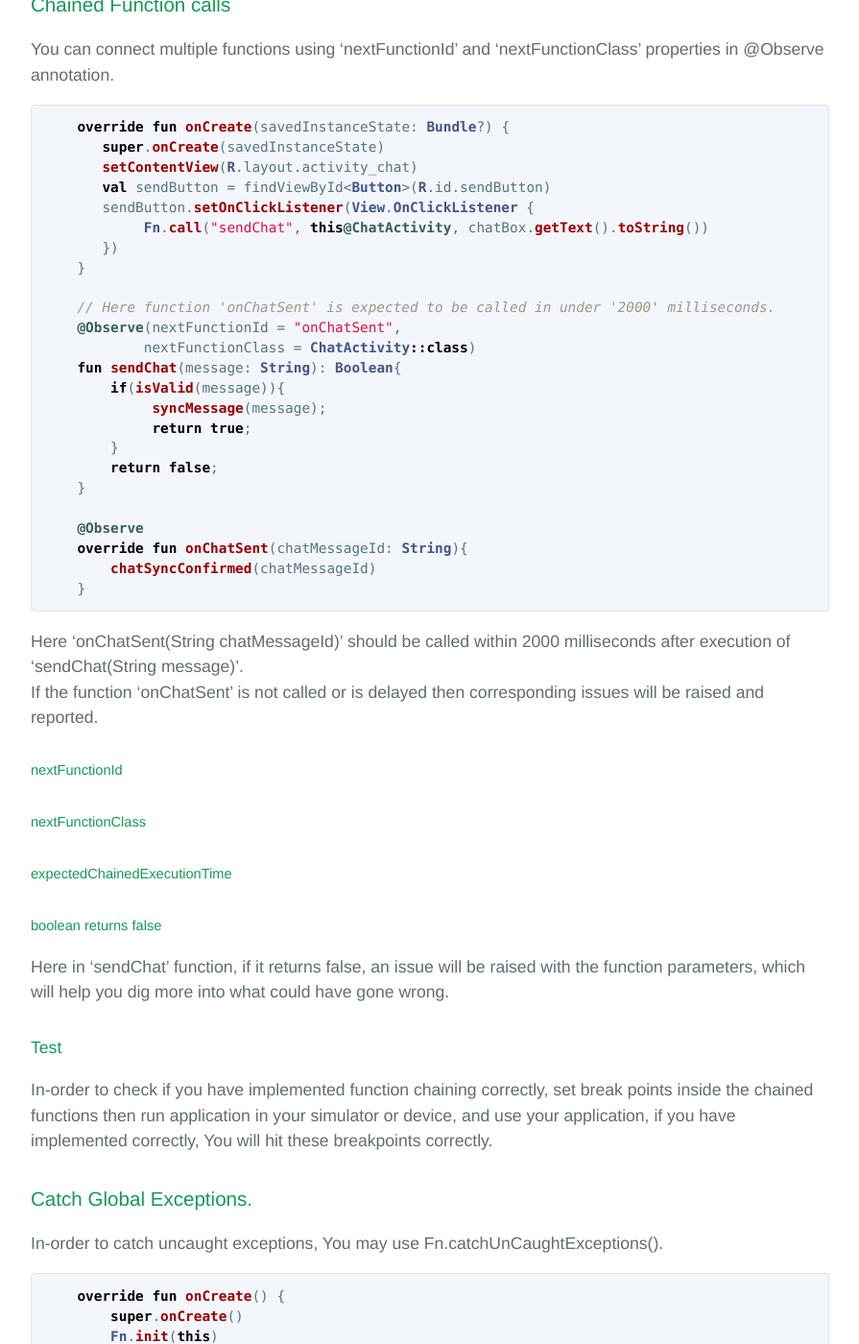
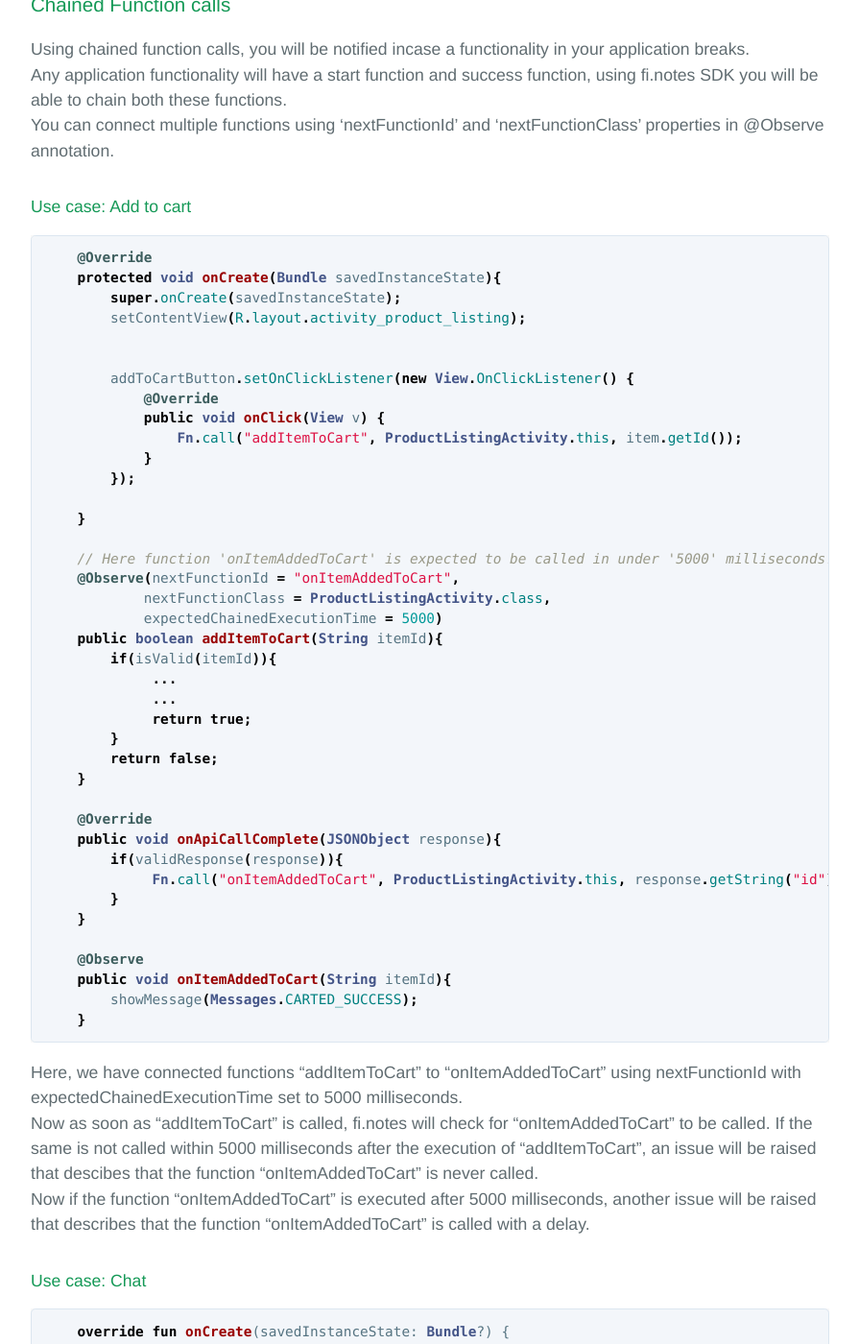
Before and after one commit to finotes/finotes.github.io, a Jekyll site: the page built from _posts/2018-02-09-kotlin-docs.md, in a window 1280 px wide and 1400 px high, scrolled down 12732 px. Shown: the whole window at 96% size, without its empty margins (192-1087 px from the left). Built offline with Jekyll 4.4.1, drawn with Linux system fonts in a browser that asks for light colours; some web fonts are replaced.

Commit message:
Update 2018-02-09-kotlin-docs.md

````diff
--- a/_posts/2018-02-09-kotlin-docs.md
+++ b/_posts/2018-02-09-kotlin-docs.md
@@ -509,7 +509,58 @@ class DbUtils {
 
 ### Chained Function calls
 
+Using chained function calls, you will be notified incase a functionality in your application breaks.
+Any application functionality will have a start function and success function, using fi.notes SDK you will be able to chain both these functions.
 You can connect multiple functions using 'nextFunctionId' and 'nextFunctionClass' properties in @Observe annotation.
+
+#### Use case: Add to cart
+```java
+    @Override
+    protected void onCreate(Bundle savedInstanceState){
+        super.onCreate(savedInstanceState);
+        setContentView(R.layout.activity_product_listing);
+
+
+	addToCartButton.setOnClickListener(new View.OnClickListener() {
+            @Override
+            public void onClick(View v) {
+		Fn.call("addItemToCart", ProductListingActivity.this, item.getId());
+            }
+        });
+
+    }
+
+    // Here function 'onItemAddedToCart' is expected to be called in under '5000' milliseconds.
+    @Observe(nextFunctionId = "onItemAddedToCart",
+            nextFunctionClass = ProductListingActivity.class,
+	    expectedChainedExecutionTime = 5000)
+    public boolean addItemToCart(String itemId){
+	if(isValid(itemId)){
+	     ...
+	     ...
+	     return true;
+	}
+	return false;
+    }
+
+    @Override
+    public void onApiCallComplete(JSONObject response){
+	if(validResponse(response)){
+	     Fn.call("onItemAddedToCart", ProductListingActivity.this, response.getString("id"));
+	}
+    }
+
+    @Observe
+    public void onItemAddedToCart(String itemId){
+	showMessage(Messages.CARTED_SUCCESS);
+    }
+```
+Here, we have connected functions "addItemToCart" to "onItemAddedToCart" using nextFunctionId with expectedChainedExecutionTime set to 5000 milliseconds.
+Now as soon as "addItemToCart" is called, fi.notes will check for "onItemAddedToCart" to be called. If the same is not called within 5000 milliseconds after the execution of "addItemToCart", an issue will be raised that descibes that the function "onItemAddedToCart" is never called.
+Now if the function "onItemAddedToCart" is executed after 5000 milliseconds, another issue will be raised that describes that the function "onItemAddedToCart" is called with a delay.
+
+#### Use case: Chat
+
 ```kotlin
     override fun onCreate(savedInstanceState: Bundle?) {
        super.onCreate(savedInstanceState)
````
